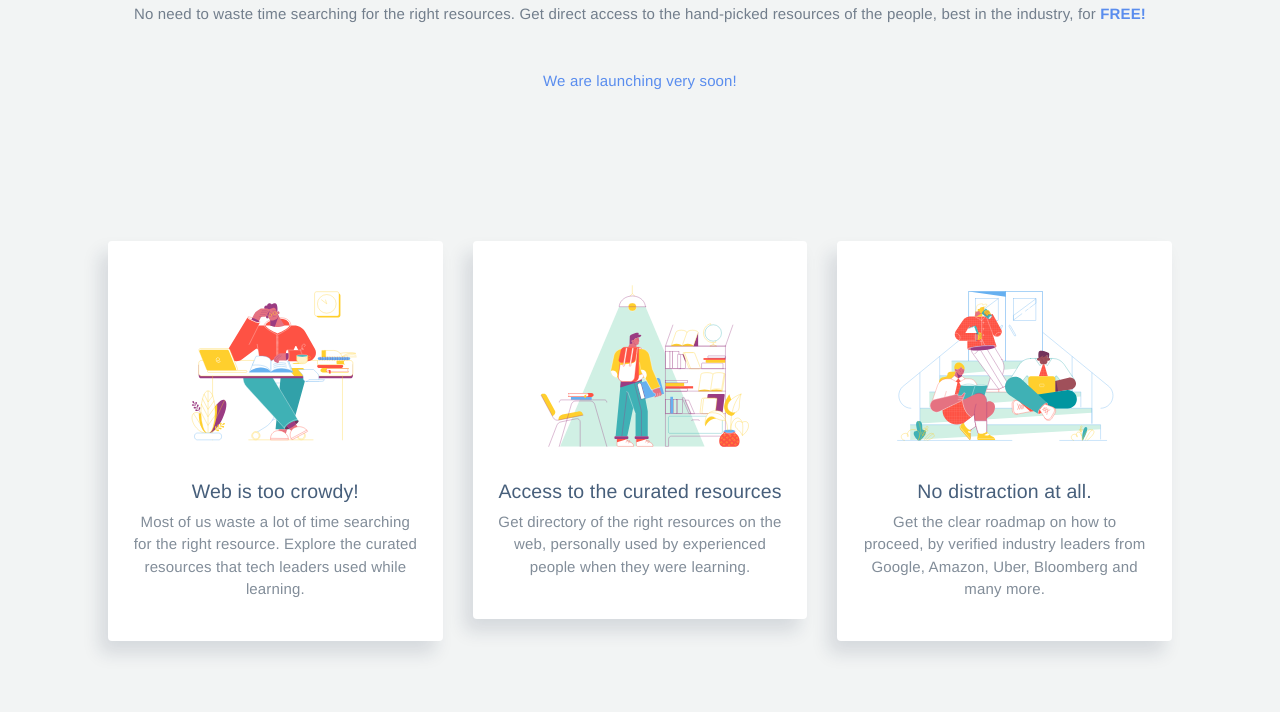
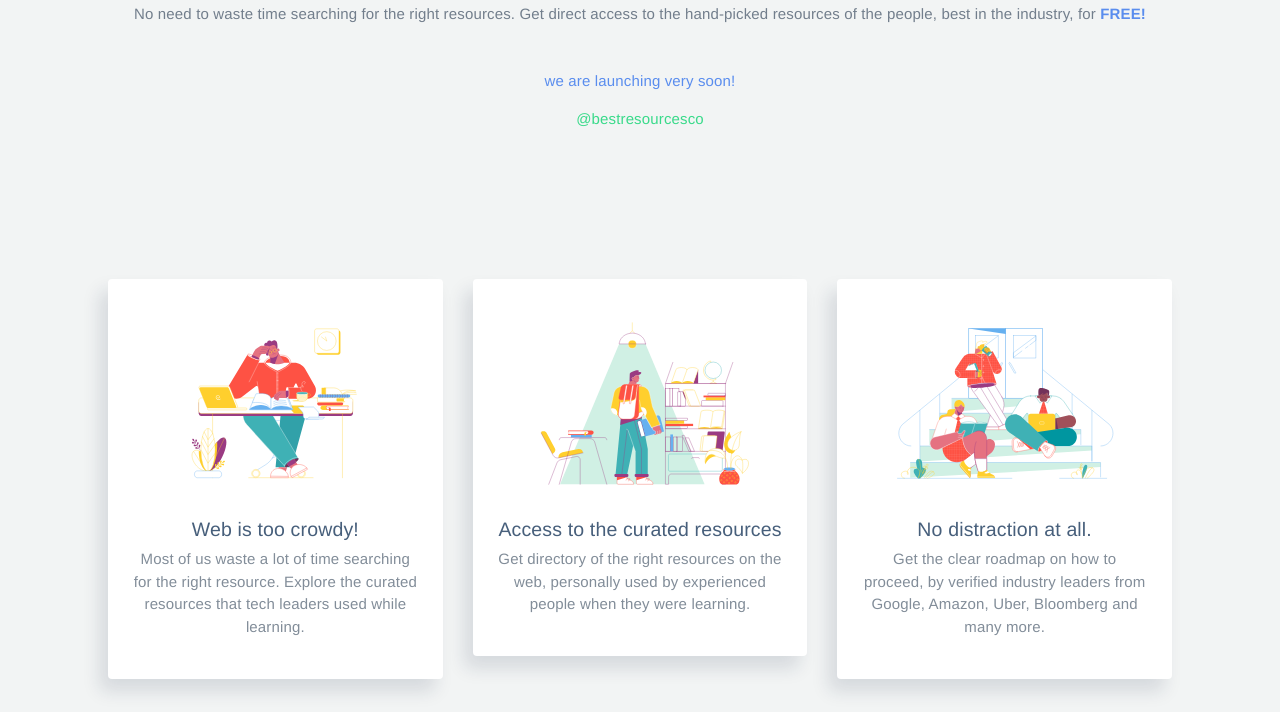
Before and after one commit to best-resources/best-resources.github.io, a plain HTML site: page index.html in a window 1280 px wide. Shown: the part 238-950 px from the top of the page. Before the commit the page ends 912 px from the top, so only its background shows below. Drawn offline with Linux system fonts and the light colour scheme; a web font is replaced by a local one.

Commit message:
Home page improvements

```diff
--- a/index.html
+++ b/index.html
@@ -26,8 +26,6 @@
     <link rel="stylesheet" type="text/css" href="app-assets/css/pages/page-knowledge-base.min.css">
     <!-- END: Page CSS-->
     <!-- Global site tag (gtag.js) - Google Analytics -->
-    <script async src="https://www.googletagmanager.com/gtag/js?id=G-426TH2ZBE7"></script>
-<!-- Global site tag (gtag.js) - Google Analytics -->
     <script async src="https://www.googletagmanager.com/gtag/js?id=UA-198813032-1"></script>
     <script>
         window.dataLayer = window.dataLayer || [];
@@ -75,16 +73,8 @@
               <p class=" mb-3">
                   No need to waste time searching for the right resources. Get direct access to the hand-picked resources of the people, best in the industry, for <b class="text-primary">FREE!</b>
               </p>
-            <!-- <form action="https://formspree.io/f/mvovjkpe" method="POST">
-                <fieldset class="form-group position-relative w-50 mx-auto kb-search-width">
-                    <input type="email" class="form-control form-control-lg round pl-2" placeholder="Type your email here..">
-                    <button class="btn btn-success round position-absolute d-none d-sm-block" type="button" style="color : white;">Subscribe</button>
-                    <button class="btn btn-success round position-absolute d-block d-sm-none" type="button" style="color : white;">
-                    <i class="bx bx-bell "></i>
-                    </button>
-                </fieldset>
-            </form> -->
-              <p class="text-primary">We are launching very soon!</p>
+              <p class="text-primary">we are launching very soon!</p>
+	      <p class="text-success"><a href="https://twitter.com/bestresourcesCo" class="text-success" target="_blank">@bestresourcesco</a></p>
               </div>
           </div>
           </div>
```
